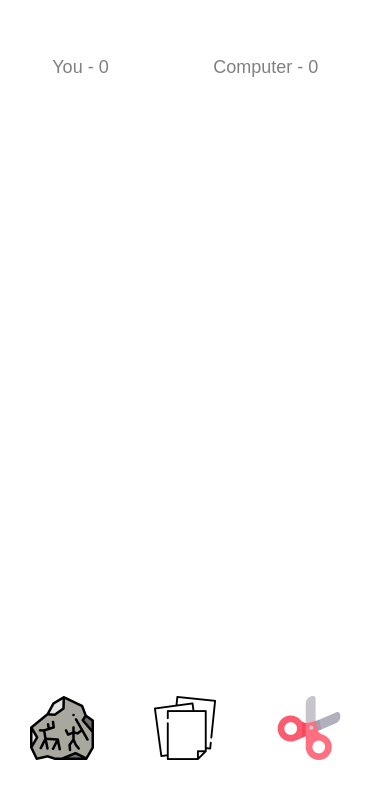
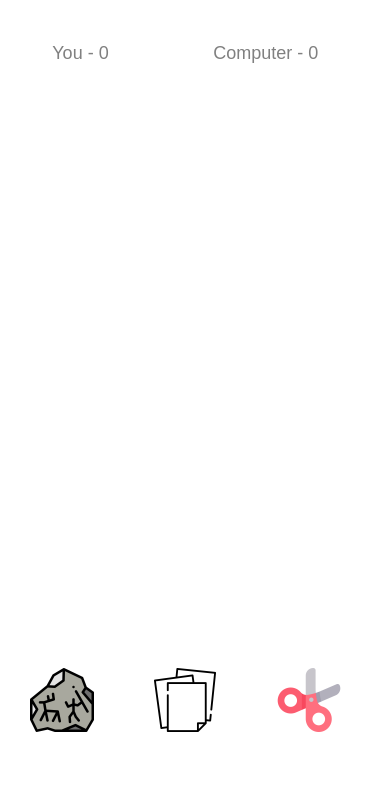
Before and after one commit to mr7kitkat/RockPaperScissorsGame, a plain HTML site: page html/rockPaperScissors.html in a window 390 px wide. Drawn offline with Linux system fonts and the light colour scheme.

Commit message:
Change style to be compatible for mobile view.

```diff
--- a/styles/styles.css
+++ b/styles/styles.css
@@ -4,9 +4,9 @@
 }
 
 body{
-    height: 95vh;
+    height: 75vh;
     width: 95vw;
-    max-width: 600px;
+    max-width: 768px;
     display: grid;
     grid-template-rows: repeat(6,1fr);
     font-family: Arial, Helvetica, sans-serif;
@@ -67,7 +67,7 @@ body{
 
 /* Desktop Layout */
 
-@media screen and (min-width: 601px) {
+@media screen and (min-width: 769px) {
 
     *{
         box-sizing: border-box;
```
